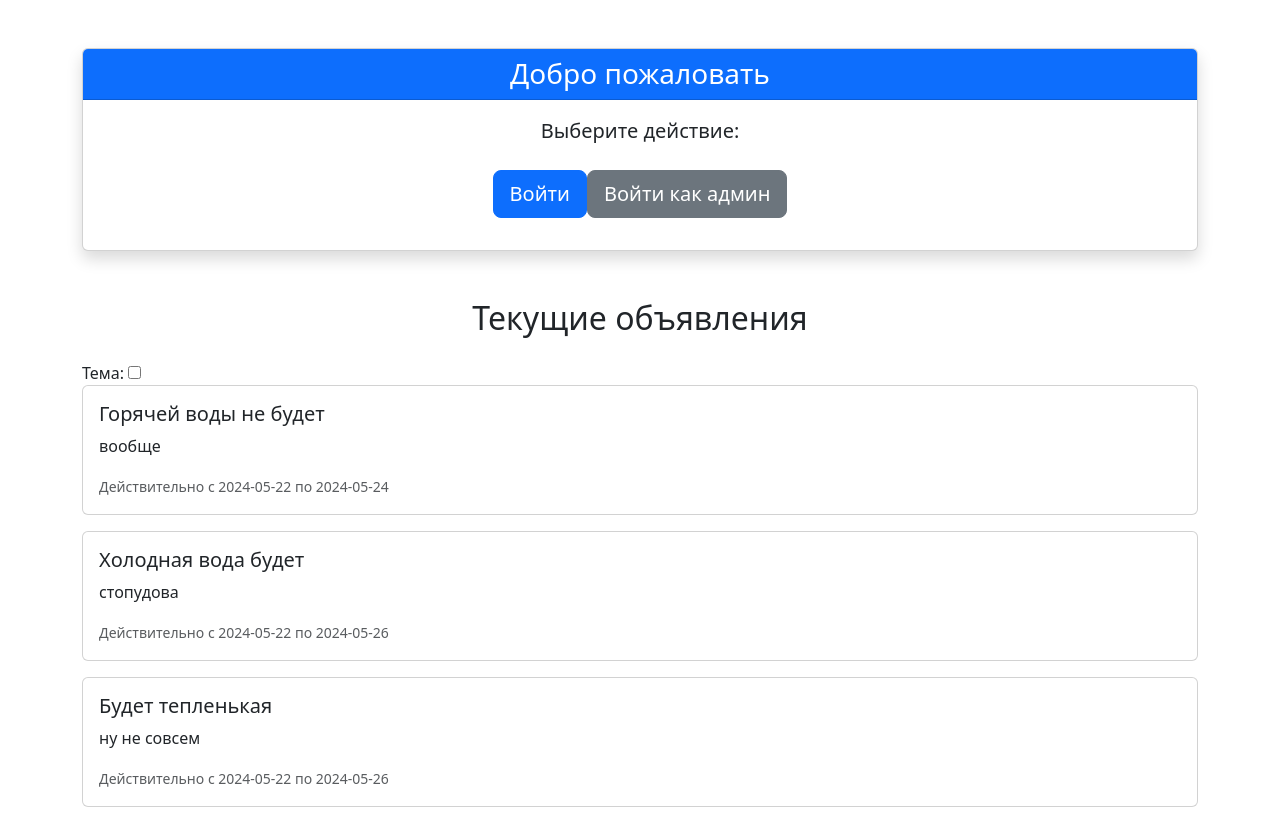
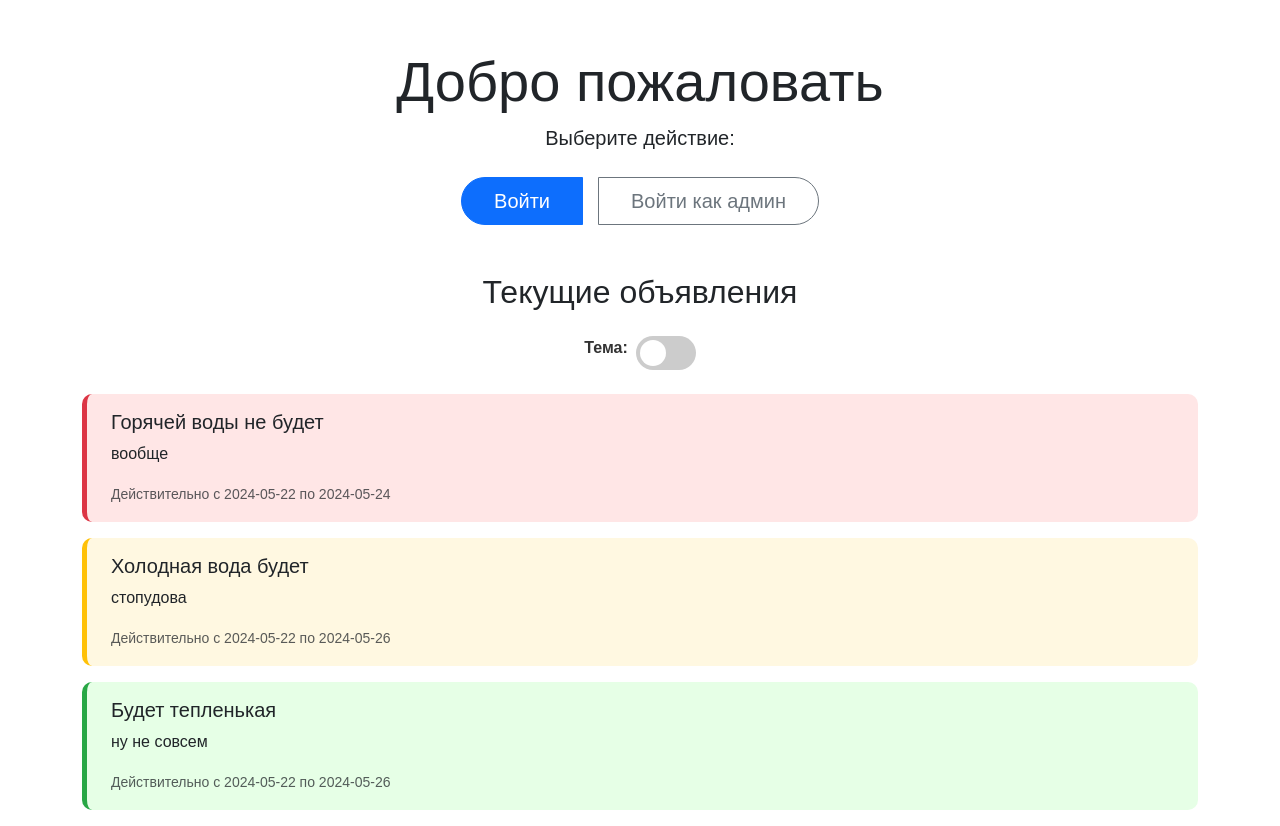
Before and after one commit to ColinsBlares/monthProject, a PHP site: page / in a window 1280 px wide. Run offline with PHP 8.4, Linux system fonts and the light colour scheme; data comes from the database, SQL or seed files in the repository.

Commit message:
ver 2.0
dark theme

```diff
--- a/web/index.php
+++ b/web/index.php
@@ -7,6 +7,10 @@ if ($conn->connect_error) {
 $current_date = date('Y-m-d');
 $sql = "SELECT * FROM announcements WHERE start_date <= '$current_date' AND end_date >= '$current_date' ORDER BY FIELD(importance, 'high', 'medium', 'low')";
 $result = $conn->query($sql);
+
+if (!$result) {
+    die("Error in SQL query: " . $conn->error);
+}
 ?>
 <!DOCTYPE html>
 <html lang="ru">
@@ -16,29 +20,31 @@ $result = $conn->query($sql);
     <title>Добро пожаловать</title>
     <link href="https://cdn.jsdelivr.net/npm/bootstrap@5.3.0/dist/css/bootstrap.min.css" rel="stylesheet">
     <link href="/styles/style.css" rel="stylesheet"> <!-- Подключение внешнего файла стилей -->
+    <script src="scripts/script.js" defer></script> <!-- Подключение внешнего файла JavaScript -->
 </head>
-<body class="light"> <!-- По умолчанию используется светлая тема -->
+<body>
 <div class="container mt-5">
-    <div class="card text-center shadow">
-        <div class="card-header bg-primary text-white">
-            <h3 class="mb-0">Добро пожаловать</h3>
-        </div>
-        <div class="card-body">
-            <p class="lead mb-4">Выберите действие:</p>
-            <div class="d-flex justify-content-center mb-3">
-                <a href="login.php" class="btn btn-primary btn-lg mr-3">Войти</a>
-                <a href="admin_login.php" class="btn btn-secondary btn-lg">Войти как админ</a>
-            </div>
+    <div class="text-center mb-4">
+        <h1 class="display-4">Добро пожаловать</h1>
+        <p class="lead">Выберите действие:</p>
+    </div>
+
+    <div class="text-center mb-5">
+        <div class="btn-group" role="group">
+            <a href="login.php" class="btn btn-primary btn-lg me-3">Войти</a>
+            <a href="admin_login.php" class="btn btn-outline-secondary btn-lg">Войти как админ</a>
         </div>
     </div>
-
 
     <div class="row mt-5">
         <div class="col-md-12">
             <h2 class="text-center mb-4">Текущие объявления</h2>
-            <div class="theme-toggle">
-                <label for="theme-toggle-checkbox">Тема:</label>
-                <input type="checkbox" id="theme-toggle-checkbox">
+            <div class="d-flex justify-content-center mb-4">
+                <label for="theme-toggle-checkbox" class="form-switch-label me-2">Тема:</label>
+                <div class="form-switch">
+                    <input type="checkbox" id="theme-toggle-checkbox" class="form-switch-input">
+                    <label for="theme-toggle-checkbox" class="form-switch-slider"></label>
+                </div>
             </div>
             <?php
             if ($result->num_rows > 0) {
@@ -61,6 +67,5 @@ $result = $conn->query($sql);
         </div>
     </div>
 </div>
-<script src="scripts/script.js"></script> <!-- Подключение внешнего файла JavaScript -->
 </body>
 </html>
--- /dev/null
+++ b/web/scripts/script.js
@@ -0,0 +1,44 @@
+document.addEventListener("DOMContentLoaded", function() {
+    const themeToggleCheckbox = document.getElementById("theme-toggle-checkbox");
+
+    // Установить начальную тему на основе куки
+    const theme = getCookie("theme");
+    if (theme === "dark") {
+        document.body.classList.add("dark");
+        themeToggleCheckbox.checked = true;
+    }
+
+    // Обработка изменения состояния переключателя темы
+    themeToggleCheckbox.addEventListener("change", function() {
+        if (this.checked) {
+            document.body.classList.add("dark");
+            setCookie("theme", "dark", 365);
+        } else {
+            document.body.classList.remove("dark");
+            setCookie("theme", "light", 365);
+        }
+    });
+
+    // Функция установки куки
+    function setCookie(name, value, days) {
+        const expires = new Date();
+        expires.setTime(expires.getTime() + (days * 24 * 60 * 60 * 1000));
+        document.cookie = name + "=" + value + ";expires=" + expires.toUTCString() + ";path=/";
+    }
+
+    // Функция получения значения куки
+    function getCookie(name) {
+        const nameEQ = name + "=";
+        const cookies = document.cookie.split(';');
+        for(let i = 0; i < cookies.length; i++) {
+            let cookie = cookies[i];
+            while (cookie.charAt(0) === ' ') {
+                cookie = cookie.substring(1, cookie.length);
+            }
+            if (cookie.indexOf(nameEQ) === 0) {
+                return cookie.substring(nameEQ.length, cookie.length);
+            }
+        }
+        return null;
+    }
+});
--- /dev/null
+++ b/web/styles/dark-theme.css
@@ -0,0 +1,5 @@
+/* Стили для темной темы */
+body {
+    background-color: #333;
+    color: #f5f5f5;
+}
--- /dev/null
+++ b/web/styles/light-theme.css
@@ -0,0 +1,5 @@
+/* Стили для светлой темы */
+body {
+    background-color: #f5f5f5;
+    color: #333;
+}
--- /dev/null
+++ b/web/styles/style.css
@@ -0,0 +1,157 @@
+body {
+    font-family: 'Arial', sans-serif;
+    margin: 0;
+    padding: 0;
+    transition: background-color 0.3s, color 0.3s;
+}
+
+body.light {
+    background-color: #f5f5f5;
+    color: #333;
+}
+
+body.dark {
+    background-color: #333;
+    color: #f5f5f5;
+}
+
+h1.display-4, h2 {
+    font-weight: 300;
+}
+
+.btn {
+    border-radius: 50px;
+    padding: 0.5rem 2rem;
+}
+
+.card {
+    border: none;
+    border-radius: 10px;
+}
+
+.card-body {
+    padding: 1rem 1.5rem;
+}
+
+.high-importance {
+    border-left: 5px solid #dc3545; /* Красный */
+    background-color: #ffe6e6; /* Светло-красный */
+}
+
+.medium-importance {
+    border-left: 5px solid #ffc107; /* Желтый */
+    background-color: #fff8e1; /* Светло-желтый */
+}
+
+.low-importance {
+    border-left: 5px solid #28a745; /* Зеленый */
+    background-color: #e6ffe6; /* Светло-зеленый */
+}
+.form-switch {
+    position: relative;
+    display: inline-block;
+    width: 60px;
+    height: 34px;
+}
+
+.form-switch-input {
+    opacity: 0;
+    width: 0;
+    height: 0;
+}
+
+.form-switch-slider {
+    position: absolute;
+    cursor: pointer;
+    top: 0;
+    left: 0;
+    right: 0;
+    bottom: 0;
+    background-color: #ccc;
+    transition: .4s;
+    border-radius: 34px;
+}
+
+.form-switch-slider:before {
+    position: absolute;
+    content: "";
+    height: 26px;
+    width: 26px;
+    left: 4px;
+    bottom: 4px;
+    background-color: white;
+    transition: .4s;
+    border-radius: 50%;
+}
+
+.form-switch-input:checked + .form-switch-slider {
+    background-color: #2196F3;
+}
+
+.form-switch-input:checked + .form-switch-slider:before {
+    transform: translateX(26px);
+}
+
+.form-switch-label {
+    font-weight: bold;
+    color: #333;
+    transition: color 0.3s;
+}
+
+body.dark .form-switch-label {
+    color: #f5f5f5;
+}
+
+/* Дополнительные стили для темной темы */
+body.dark {
+    background-color: #333;
+    color: #f5f5f5;
+}
+
+.theme-toggle {
+    margin-top: 20px;
+}
+
+.theme-toggle label {
+    margin-right: 10px;
+    font-weight: bold;
+    color: #333; /* Цвет текста переключателя в светлой теме */
+}
+
+body.dark .theme-toggle label {
+    color: #f5f5f5; /* Цвет текста переключателя в темной теме */
+}
+
+.theme-toggle input[type="checkbox"] {
+    display: none;
+}
+
+.theme-toggle .theme-switch-slider {
+    position: relative;
+    display: inline-block;
+    width: 60px;
+    height: 34px;
+    background-color: #ccc;
+    border-radius: 34px;
+    cursor: pointer;
+}
+
+.theme-toggle .theme-switch-slider:before {
+    position: absolute;
+    content: "";
+    height: 26px;
+    width: 26px;
+    left: 4px;
+    bottom: 4px;
+    background-color: white;
+    border-radius: 50%;
+    transition: .4s;
+}
+
+.theme-toggle input[type="checkbox"]:checked + .theme-switch-slider {
+    background-color: #2196F3; /* Цвет переключателя в светлой теме */
+}
+
+.theme-toggle input[type="checkbox"]:checked + .theme-switch-slider:before {
+    transform: translateX(26px);
+}
```
Also changed, not shown: web/admin_panel.php (added, +166 -0 lines), web/config.php (added, +13 -0 lines), web/login.php (+13 -0 lines), web/message.php (added, +79 -0 lines), web/.htaccess (added).
